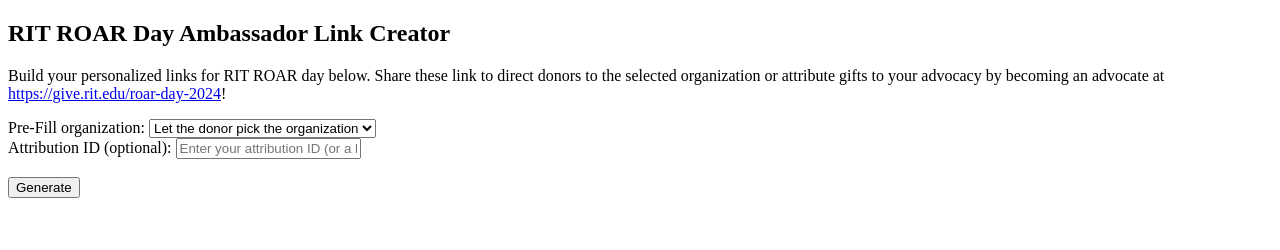
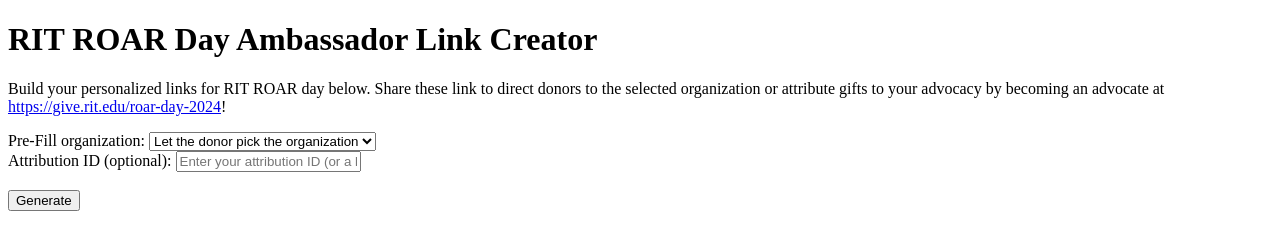
Before and after one commit to MoralCode/AdvancementURLFiller, a website: page index.html in a window 1280 px wide. Drawn offline with Linux system fonts and the light colour scheme; no server answers.

Commit message:
update title and link heading level

```diff
--- a/index.html
+++ b/index.html
@@ -4,11 +4,11 @@
 <head>
 	<meta charset="UTF-8">
 	<meta name="viewport" content="width=device-width, initial-scale=1.0">
-	<title>Google Sheets Dropdown</title>
+	<title>RIT ROAR Day Ambassador Link Creator</title>
 </head>
 
 <body>
-	<h2>RIT ROAR Day Ambassador Link Creator</h2>
+	<h1>RIT ROAR Day Ambassador Link Creator</h1>
 
 	<p>Build your personalized links for RIT ROAR day below. Share these link to direct donors to the selected organization or attribute gifts to your advocacy by becoming an advocate at <a href="https://give.rit.edu/roar-day-2024">https://give.rit.edu/roar-day-2024</a>!</p>
 
```
